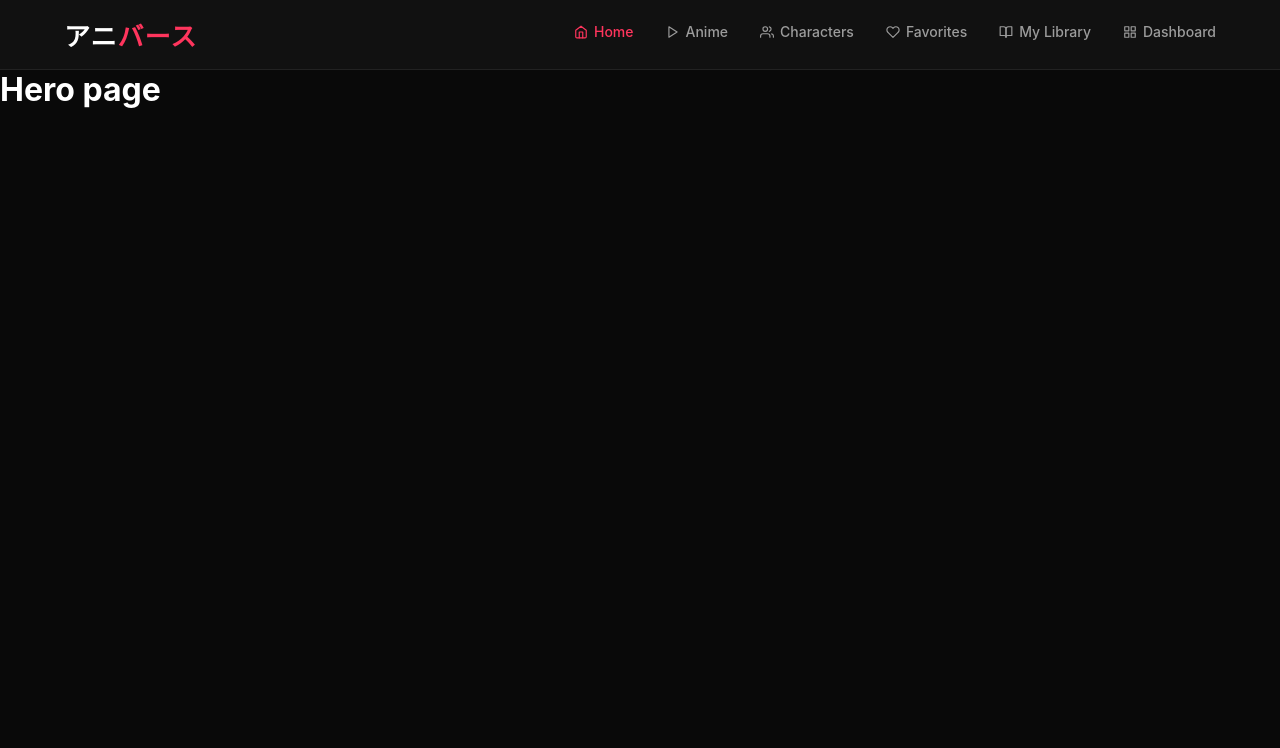
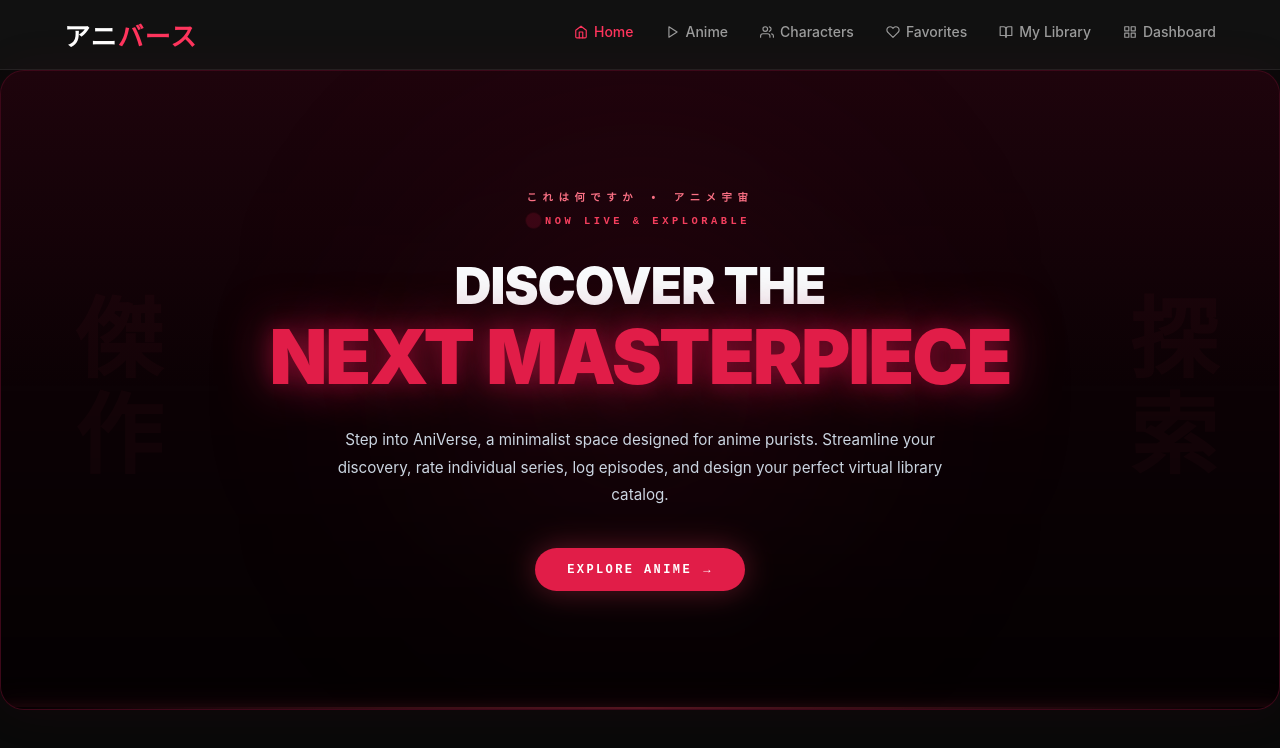
Before and after one commit to Hibaboudiaj/AniVerse---Application-React-connect-e-aux-APIs, a React (Vite) app: page / in a window 1280 px wide. Shown: the top 748 px of the page. Built offline with nearby package versions, Linux system fonts and the light colour scheme.

Commit message:
HeroSection/Home Done

```diff
--- a/src/components/Hero/Hero.jsx
+++ b/src/components/Hero/Hero.jsx
@@ -1,7 +1,51 @@
-export default function Hero() {
+import { Link } from "react-router-dom";
+import styles from "./Hero.module.css";
+
+function Hero() {
   return (
-    <div>
-      <h1>Hero page</h1>
-    </div>
-  )
+    <section className={styles.hero}>
+      <div className={styles.topline}></div>
+
+      <div className={styles.bottomLine}></div>
+
+      <div className={styles.glow}></div>
+
+      <div className={styles.overlay}></div>
+
+      <div className={styles.japaneseText}>
+        <span>傑作</span>
+        <span>探索</span>
+      </div>
+
+      <div className={styles.content}>
+        <div className={styles.topContent}>
+          <span className={styles.subtitle}>これは何ですか • アニメ宇宙</span>
+
+          <div className={styles.status}>
+            <span className={styles.dot}></span>
+            <span>  NOW LIVE & EXPLORABLE</span>
+          </div>
+        </div>
+
+        <div className={styles.heading}>
+          <h2>DISCOVER THE</h2>
+          <h1>NEXT MASTERPIECE</h1>
+        </div>
+
+        <p className={styles.description}>
+          Step into AniVerse, a minimalist space designed for anime purists.
+          Streamline your discovery, rate individual series, log episodes, and
+          design your perfect virtual library catalog.
+        </p>
+
+        <div className={styles.buttonContainer}>
+          <Link to="/anime" className={styles.button}>
+            Explore Anime
+            <span className={styles.arrow}>→</span>
+          </Link>
+        </div>
+      </div>
+    </section>
+  );
 }
+export default Hero;
--- /dev/null
+++ b/src/components/Hero/Hero.module.css
@@ -0,0 +1,324 @@
+.hero {
+  position: relative;
+  overflow: hidden;
+  min-height: 80vh;
+
+  display: flex;
+  justify-content: center;
+  align-items: center;
+
+  padding: 4rem 2rem;
+
+  background: #0c0205;
+  border: 1px solid rgba(136, 19, 55, 0.4);
+  border-radius: 24px;
+
+  text-align: center;
+
+  box-shadow: 0 0 50px rgba(159, 18, 57, 0.08);
+}
+
+.topLine,
+.bottomLine {
+  position: absolute;
+  left: 0;
+  right: 0;
+  height: 2px;
+
+  background: linear-gradient(
+    to right,
+    transparent,
+    rgb(244, 63, 94),
+    transparent
+  );
+
+  box-shadow:
+    0 0 25px rgb(244, 63, 94),
+    0 0 10px rgb(244, 63, 94);
+}
+
+.topLine {
+  top: 0;
+}
+
+.bottomLine {
+  bottom: 0;
+}
+
+.glow {
+  position: absolute;
+  top: 50%;
+  left: 50%;
+
+  width: 420px;
+  height: 420px;
+
+  transform: translate(-50%, -50%);
+
+  border-radius: 50%;
+  background: rgba(136, 19, 55, 0.12);
+
+  filter: blur(120px);
+
+  animation: pulse 5s ease-in-out infinite;
+}
+
+.overlay {
+  position: absolute;
+  inset: 0;
+
+  background: linear-gradient(
+    to bottom,
+    rgba(136, 19, 55, 0.15),
+    transparent,
+    rgba(0, 0, 0, 0.65)
+  );
+}
+
+.japaneseText {
+  position: absolute;
+  inset: 0;
+
+  display: flex;
+  justify-content: space-between;
+  align-items: center;
+
+  padding: 0 3rem;
+
+  pointer-events: none;
+  user-select: none;
+
+  opacity: 0.03;
+}
+
+.japaneseText span {
+  writing-mode: vertical-rl;
+
+  font-size: 5.5rem;
+  font-weight: 900;
+
+  letter-spacing: 8px;
+
+  color: rgb(244, 63, 94);
+}
+
+.content {
+  position: relative;
+  z-index: 5;
+
+  max-width: 760px;
+  width: 100%;
+}
+
+.topContent {
+  display: flex;
+  flex-direction: column;
+  align-items: center;
+
+  gap: 0.7rem;
+}
+
+.subtitle {
+  font-family: monospace;
+  font-size: 0.65rem;
+  font-weight: 700;
+
+  color: #fb7185;
+
+  text-transform: uppercase;
+  letter-spacing: 0.35rem;
+}
+
+.status {
+  display: flex;
+  align-items: center;
+  gap: 0.5rem;
+
+  font-family: monospace;
+  font-size: 0.65rem;
+  font-weight: 700;
+
+  color: #f43f5e;
+
+  letter-spacing: 0.22rem;
+}
+
+.dot {
+  width: 7px;
+  height: 7px;
+
+  border-radius: 50%;
+  background: #e11d48;
+
+  animation: ping 1.6s infinite;
+}
+
+.heading {
+  margin-top: 2rem;
+}
+
+.heading h2 {
+  font-size: clamp(1.8rem, 4vw, 3.3rem);
+  font-weight: 900;
+
+  color: #f8fafc;
+
+  line-height: 1.05;
+  letter-spacing: -1px;
+
+  text-transform: uppercase;
+}
+
+.heading h1 {
+  margin-top: 0.4rem;
+
+  font-size: clamp(2.5rem, 6vw, 4.7rem);
+
+  font-weight: 900;
+
+  color: #e11d48;
+
+  line-height: 1;
+
+  letter-spacing: -2px;
+
+  text-transform: uppercase;
+
+  text-shadow:
+    0 0 50px rgba(159, 18, 57, 0.9),
+    0 0 20px rgba(159, 18, 57, 0.5);
+}
+
+.description {
+  margin: 2rem auto 2.5rem;
+
+  max-width: 620px;
+
+  color: #cbd5e1;
+
+  font-size: 0.95rem;
+  line-height: 1.8;
+}
+
+.buttonContainer {
+  display: flex;
+  justify-content: center;
+}
+
+.button {
+  display: inline-flex;
+  align-items: center;
+  gap: 0.7rem;
+
+  padding: 0.9rem 2rem;
+
+  background: #e11d48;
+  color: white;
+
+  border-radius: 999px;
+
+  text-decoration: none;
+
+  font-family: monospace;
+  font-size: 0.75rem;
+  font-weight: 700;
+
+  letter-spacing: 0.15rem;
+  text-transform: uppercase;
+
+  transition: all 0.3s ease;
+
+  box-shadow: 0 0 30px rgba(244, 63, 94, 0.35);
+}
+
+.button:hover {
+  background: #f43f5e;
+
+  transform: translateY(-2px);
+
+  box-shadow: 0 0 40px rgba(244, 63, 94, 0.55);
+}
+
+.arrow {
+  transition: transform 0.3s;
+}
+
+.button:hover .arrow {
+  transform: translateX(6px);
+}
+
+@keyframes pulse {
+  50% {
+    transform: translate(-50%, -50%) scale(1.08);
+  }
+}
+
+@keyframes ping {
+  0% {
+    transform: scale(1);
+    opacity: 1;
+  }
+
+  80% {
+    transform: scale(2.5);
+    opacity: 0;
+  }
+
+  100% {
+    opacity: 0;
+  }
+}
+
+@media (max-width: 992px) {
+  .hero {
+    min-height: 70vh;
+    padding: 4rem 1.5rem;
+  }
+
+  .japaneseText span {
+    font-size: 4rem;
+  }
+
+  .content {
+    max-width: 650px;
+  }
+}
+
+@media (max-width: 768px) {
+  .hero {
+    min-height: auto;
+    padding: 4rem 1.2rem;
+  }
+
+  .japaneseText {
+    display: none;
+  }
+
+  .description {
+    font-size: 0.9rem;
+  }
+
+  .button {
+    padding: 0.85rem 1.7rem;
+    font-size: 0.7rem;
+  }
+}
+
+@media (max-width: 480px) {
+  .hero {
+    padding: 3rem 1rem;
+  }
+
+  .heading h2 {
+    font-size: 1.6rem;
+  }
+
+  .heading h1 {
+    font-size: 2.4rem;
+  }
+
+  .description {
+    font-size: 0.85rem;
+    line-height: 1.7;
+  }
+}
```
